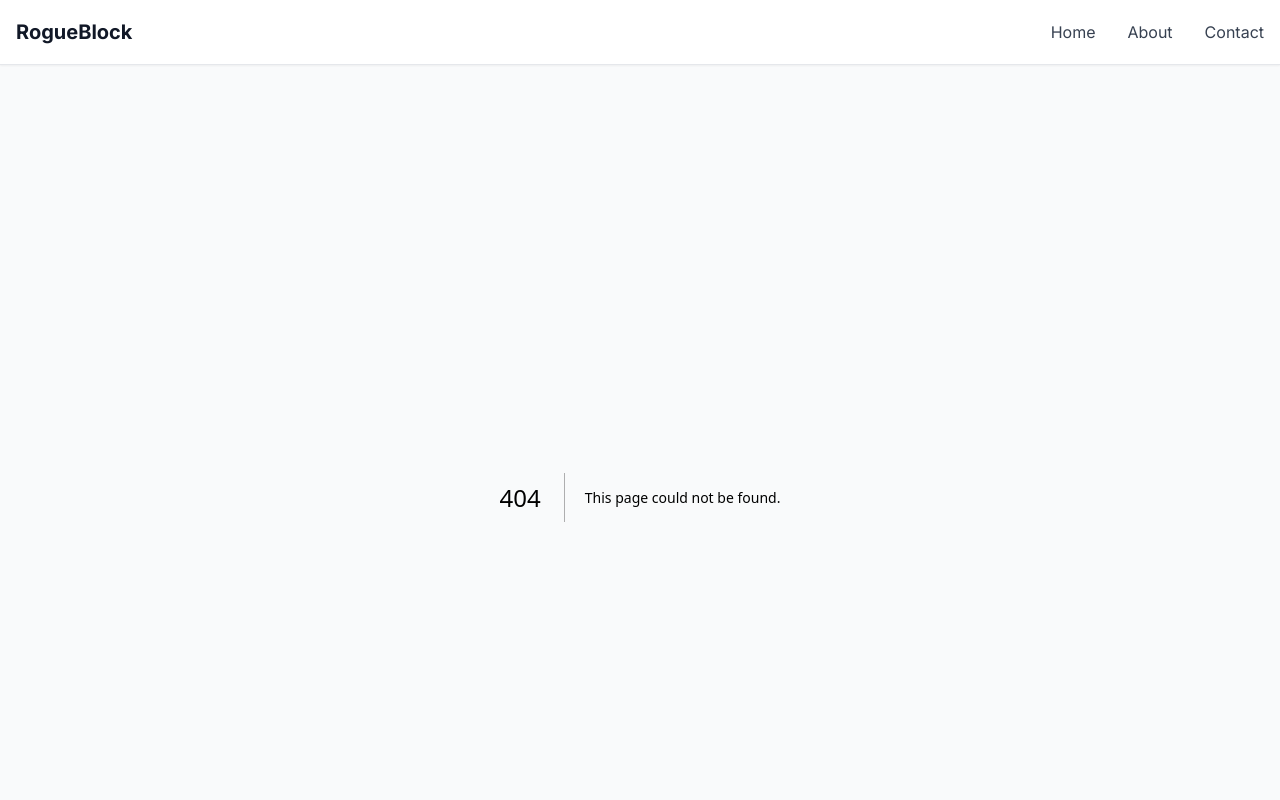
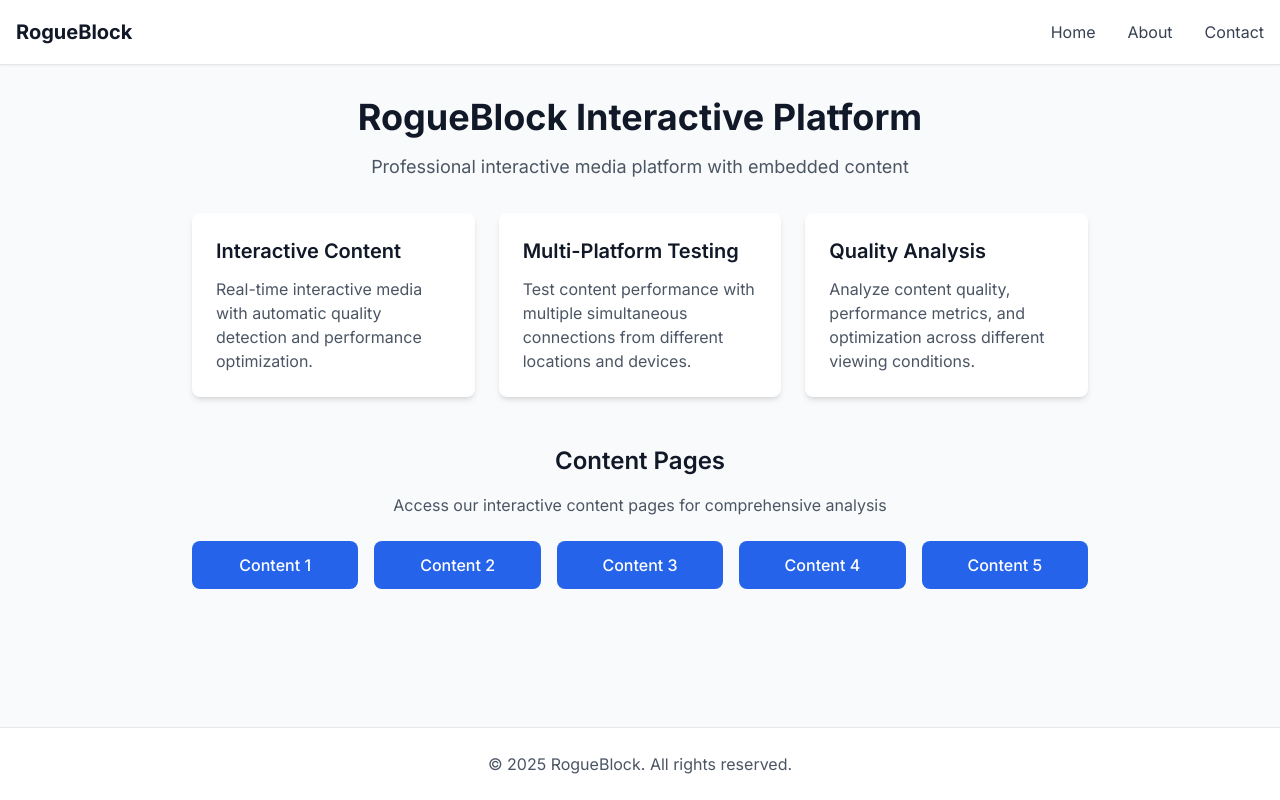
Before and after one commit to hetri-courses/rogueblock, a Next.js app: page /rogueblock/ in a window 1280 px wide. Before the commit this address had no page. Shown: the top 800 px of the page. Built offline with nearby package versions, Linux system fonts and the light colour scheme.

Commit message:
Fix GitHub Pages paths: add basePath and assetPrefix, fix homepage links

```diff
--- a/app/page.tsx
+++ b/app/page.tsx
@@ -50,7 +50,7 @@ export default function Home() {
           {[1, 2, 3, 4, 5].map((num) => (
             <a
               key={num}
-              href={`/rogueblock/monitor-${num}/`}
+              href={`/monitor-${num}/`}
               className="bg-blue-600 hover:bg-blue-700 text-white font-medium py-3 px-4 rounded-lg transition-colors"
             >
               Content {num}
--- a/next.config.js
+++ b/next.config.js
@@ -4,7 +4,9 @@ const nextConfig = {
   trailingSlash: process.env.NODE_ENV === 'production',
   images: {
     unoptimized: process.env.NODE_ENV === 'production'
-  }
+  },
+  basePath: '/rogueblock',
+  assetPrefix: '/rogueblock/'
 }
 
 module.exports = nextConfig
```
Also changed, not shown: 1 other file (tests, documents, lock files or other folders).
